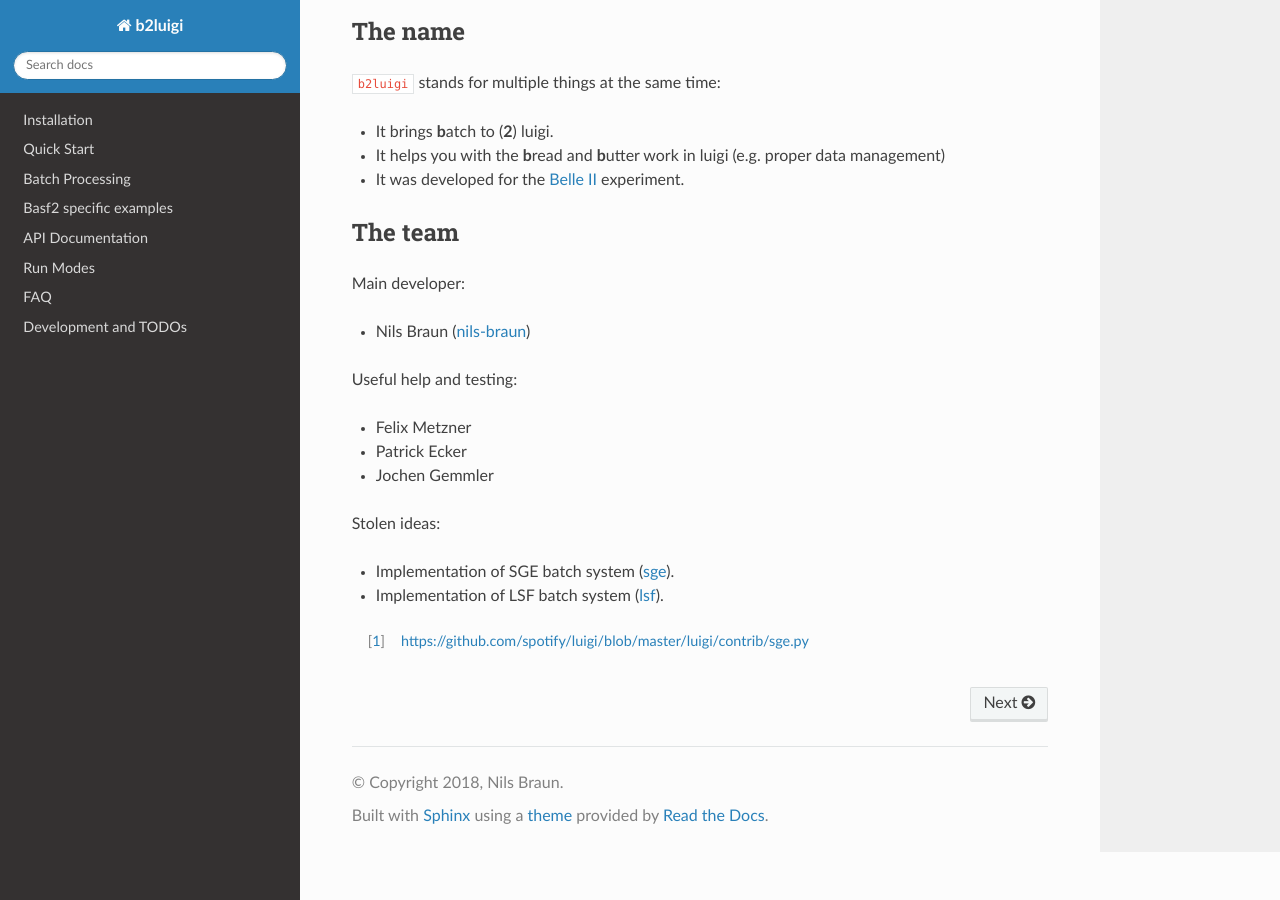
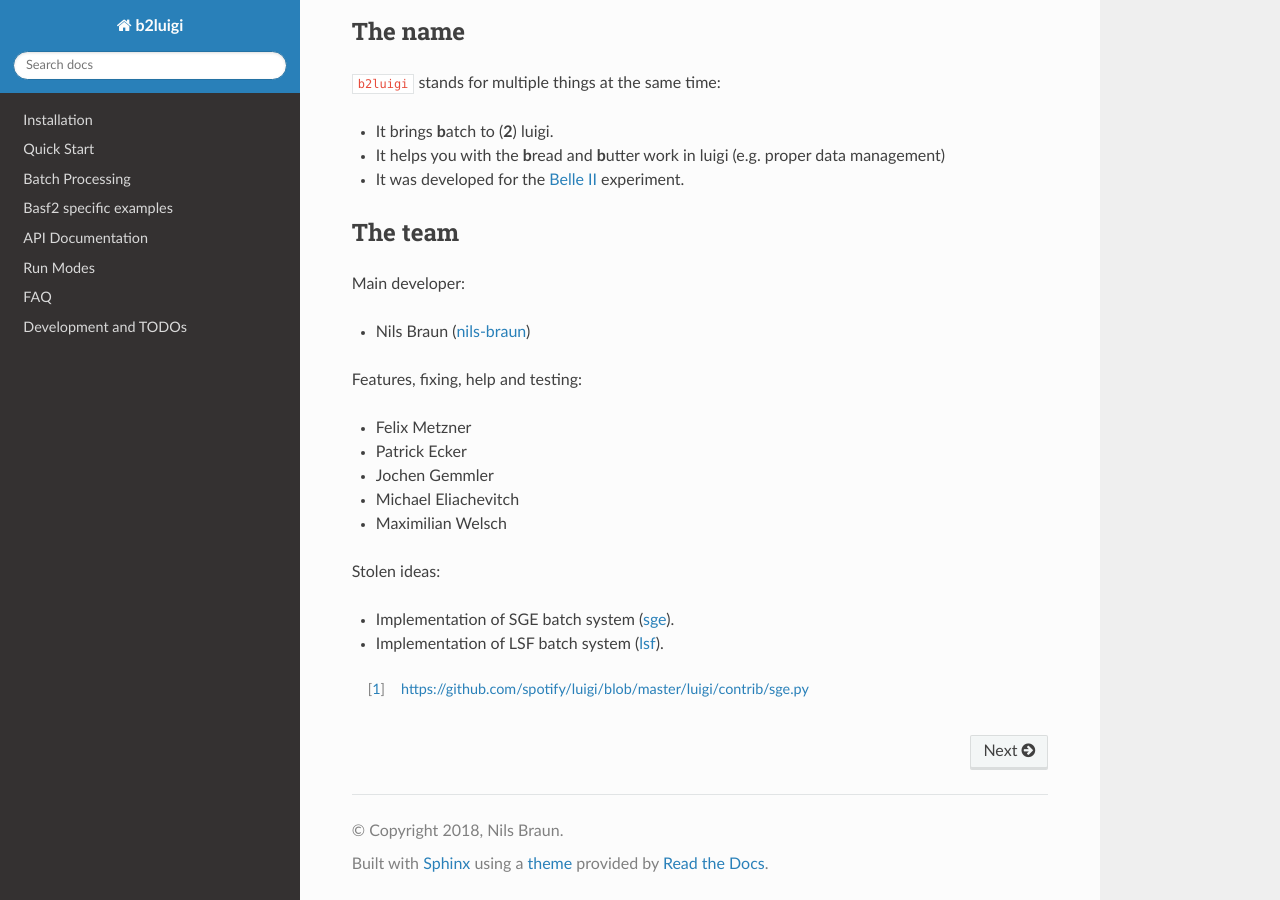
Before and after one commit to nils-braun/b2luigi, a Sphinx documentation site: the page built from docs/index.rst, in a window 1280 px wide and 900 px high, scrolled down 2865 px. Built offline with Sphinx 7.4.7 and the Read the Docs theme 2.0.0, drawn with Linux system fonts in a browser that asks for light colours.

Commit message:
Add relevant testers and developers

```diff
--- a/docs/index.rst
+++ b/docs/index.rst
@@ -120,11 +120,13 @@ Main developer:
 
 *   Nils Braun (`nils-braun`_)
 
-Useful help and testing:
+Features, fixing, help and testing:
 
 *   Felix Metzner
 *   Patrick Ecker
 *   Jochen Gemmler
+*   Michael Eliachevitch
+*   Maximilian Welsch
 
 Stolen ideas:
 
```
